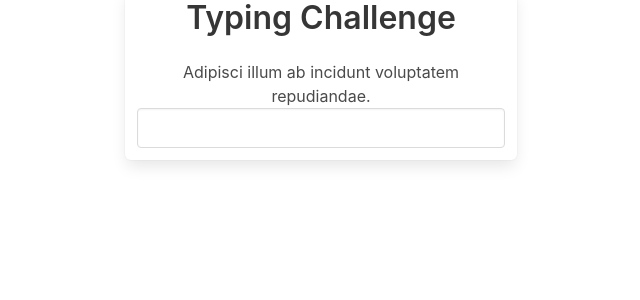
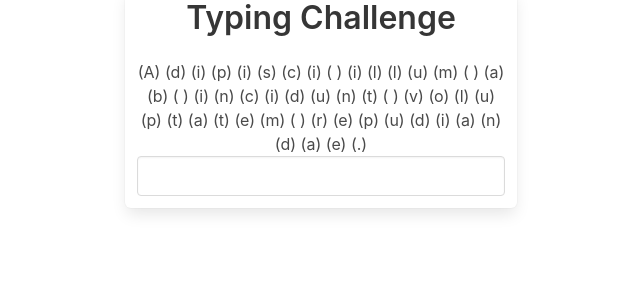
Before and after one commit to robinpetervkm/angular-typing, an Angular app: page / in a window 1280 px wide. Shown: the top 300 px of the page, without its empty margins (319-959 px from the left). Built offline with nearby package versions, Linux system fonts and the light colour scheme.

Commit message:
manual inspection step

```diff
--- a/src/app/app.component.html
+++ b/src/app/app.component.html
@@ -5,7 +5,9 @@
       <h1 class="title has-text-centered">Typing Challenge</h1>
 
       <p class="has-text-centered">
-        {{randomText}}
+        <span
+        *ngFor="let letter of randomText.split('');let i= index;">({{letter}}{{enteredText[i]}})
+        </span>
       </p>
       <div class="field">
         <input class="input" (input)="onInput($event.target.value)"/>
```
